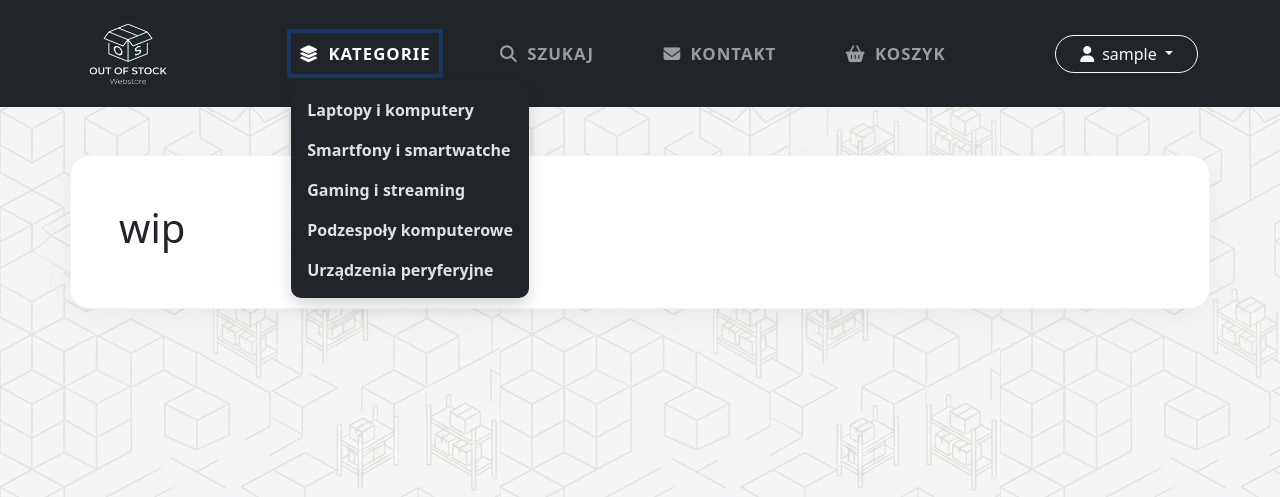
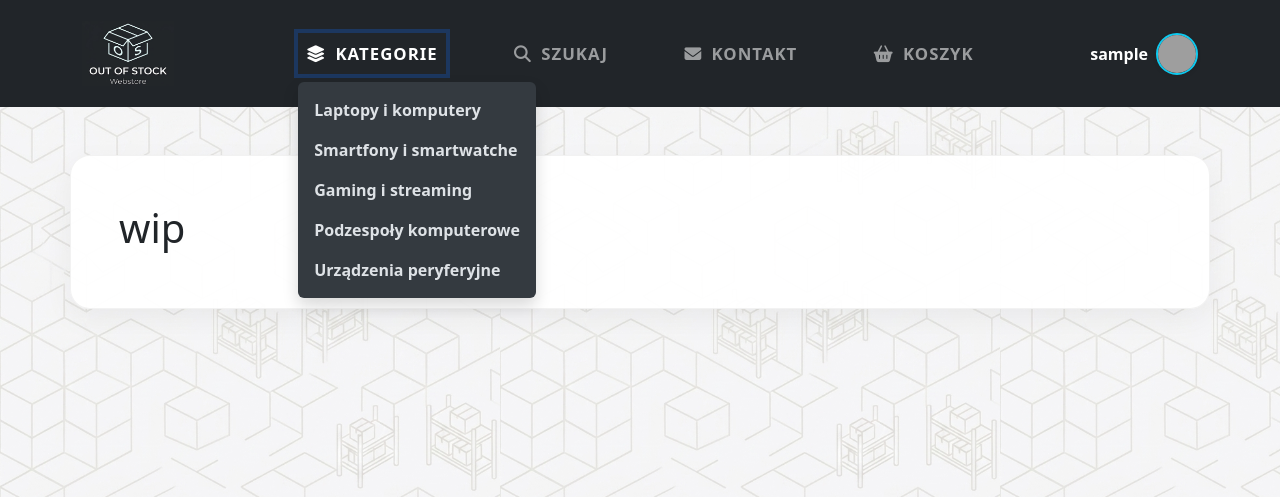
Before and after one commit to damianjuszczak/django_webstore, a Django app: page /about in a window 1280 px wide, after a click on "KATEGORIE". Shown: the top 497 px of the page. Run offline with Django 5.2, Linux system fonts and the light colour scheme; the visitor is signed in with stand-in values (Sample User, id 1); grey boxes are pictures that could not be loaded.

Commit message:
tworzenie boxa z opcjami profilu po hoverze

```diff
--- a/webapp/main/templates/main/layout/navbar.html
+++ b/webapp/main/templates/main/layout/navbar.html
@@ -16,7 +16,6 @@
 
       <ul class="navbar-nav flex-grow-1 justify-content-evenly px-lg-5 mb-2 mb-lg-0 custom-nav">
         {% for link in links %}
-
           {% if link.children %}
             <li class="nav-item dropdown">
               <a class="nav-link dropdown-toggle text-uppercase fw-bold" href="#" id="catDropdown" role="button" data-bs-toggle="dropdown" aria-expanded="false" style="font-size: 1.05rem; letter-spacing: 1px;">
@@ -28,37 +27,54 @@
                 {% endfor %}
               </ul>
             </li>
-
           {% else %}
             <li class="nav-item">
               <a class="nav-link text-uppercase fw-bold" style="font-size: 1.05rem; letter-spacing: 1px;" href="{{ link.href }}">
                 <i class="fa-solid {{ link.icon }} me-1"></i> {{ link.name }}
-
                 {% if link.name == 'Koszyk' and cart|length > 0 %}
                   <span class="badge bg-secondary rounded-pill ms-1">{{ cart|length }}</span>
                 {% endif %}
               </a>
             </li>
           {% endif %}
-
         {% endfor %}
       </ul>
 
       <div class="d-flex align-items-center gap-3">
         {% if request.user.is_authenticated %}
-            <div class="dropdown">
-                <a href="#" class="btn btn-outline-light rounded-pill px-4 dropdown-toggle" data-bs-toggle="dropdown" aria-expanded="false">
-                    <i class="fa-solid fa-user me-2"></i>{{ request.user.username }}
+            <div class="nav-item dropdown profile-dropdown">
+                <a class="nav-link d-flex align-items-center py-0" href="#" id="profileDropdown" role="button" data-bs-toggle="dropdown" aria-expanded="false">
+                    <span class="me-2 text-white fw-bold d-none d-lg-inline">{{ request.user.username }}</span>
+
+                    <div class="avatar-wrapper">
+                        {% if request.user.profile.avatar %}
+                            <img src="{{ request.user.profile.avatar.url }}" class="rounded-circle border border-2 border-info shadow-sm" style="width: 42px; height: 42px; object-fit: cover;">
+                        {% else %}
+                            <img src="{% static 'main/img/default_avatar.png' %}" class="rounded-circle border border-2 border-info shadow-sm" style="width: 42px; height: 42px; object-fit: cover;">
+                        {% endif %}
+                    </div>
                 </a>
-                <ul class="dropdown-menu dropdown-menu-end shadow dropdown-menu-dark mt-2 border-0">
-                    <li><a class="dropdown-item py-2" href="{% url 'profile_view' %}">Profil użytkownika</a></li>
-                    <li><hr class="dropdown-divider border-secondary"></li>
-                    <li>
+
+                <ul class="dropdown-menu dropdown-menu-end shadow-lg border-0 mt-2" aria-labelledby="profileDropdown">
+                    <div class="dropdown-header-custom text-center">
+                        <span>Zalogowany jako</span>
+                        <strong class="d-block text-white">{{ request.user.username }}</strong>
+                        <small class="user-email">{{ request.user.email|default:"Brak e-maila" }}</small>
+                    </div>
+
+                    <li><a class="dropdown-item" href="{% url 'profile_view' %}"><i class="fa-solid fa-user-circle me-2"></i>Mój Profil</a></li>
+                    <li><a class="dropdown-item" href="#"><i class="fa-solid fa-receipt me-2"></i>Moje Zamówienia</a></li>
+                    <li><a class="dropdown-item" href="#"><i class="fa-solid fa-heart me-2"></i>Lista życzeń</a></li>
+                    <li><a class="dropdown-item" href="#"><i class="fa-solid fa-headset me-2"></i>Pomoc i Wsparcie</a></li>
+
+                    <div class="logout-wrapper mt-2">
                         <form method="POST" action="{% url 'logout_user' %}" class="m-0 p-0">
                             {% csrf_token %}
-                            <button class="dropdown-item text-danger fw-bold" type="submit">Wyloguj się</button>
+                            <button class="btn btn-outline-danger btn-sm w-100 fw-bold" type="submit">
+                                <i class="fa-solid fa-power-off me-2"></i>Wyloguj się
+                            </button>
                         </form>
-                    </li>
+                    </div>
                 </ul>
             </div>
         {% else %}
@@ -71,58 +87,113 @@
   </div>
 </nav>
 
- <style>
-    /* Podstawa linków */
+<style>
+    /* --- OGÓLNE STYLE NAWIGACJI --- */
     .custom-nav .nav-link {
         position: relative;
         padding-bottom: 8px;
         transition: 0.3s;
     }
 
-    /* Linia - używamy !important, żeby strzałka bootstrapa nie psułą */
     .custom-nav .nav-link::after {
-        content: '' !important; /* Zamiast strzalki pusta treść */
+        content: '' !important;
         position: absolute;
-        width: 0;
-        height: 3px;
-        bottom: 0;
-        left: 0;
+        width: 0; height: 3px; bottom: 0; left: 0;
         background-color: #0dcaf0;
         transition: width 0.3s ease;
         border-radius: 2px;
-        display: block !important; /* Upewniamy się, że element istnieje */
-        border: none !important; /* Usuwamy obramowanie, które tworzyło strzałkę */
+        display: block !important;
+        border: none !important;
     }
 
-    /* Animacja linii po najechaniu */
-    .custom-nav .nav-link:hover::after {
-        width: 100%;
+    .custom-nav .nav-link:hover::after { width: 100%; }
+    .custom-nav .nav-link:hover { color: #fff !important; transform: translateY(-2px); }
+
+    /* --- CZYSTY I SMUKŁY DROPDOWN PROFILU --- */
+    .profile-dropdown .dropdown-menu {
+        right: 0 !important;
+        left: auto !important;
+        width: 220px;
+        border-radius: 12px;
+        background: #1a1d20 !important;
+        padding: 0;
+        overflow: hidden;
+        margin-top: 10px !important;
+        border: 1px solid #0dcaf0 !important; /* Stała, elegancka ramka */
+        box-shadow: 0 10px 30px rgba(0,0,0,0.6) !important;
     }
 
-    .custom-nav .nav-link:hover {
-        color: #fff !important;
-        transform: translateY(-2px);
+    /* HOVER I MOST DLA MYSZKI */
+    @media (min-width: 992px) {
+        .profile-dropdown:hover .dropdown-menu {
+            display: block;
+            margin-top: 0;
+        }
+        .profile-dropdown::before {
+            content: '';
+            position: absolute;
+            top: 100%;
+            left: 0;
+            width: 100%;
+            height: 20px;
+            display: block;
+        }
     }
 
-    /* Styl rozwijanego menu (Dropdown) */
-    .dropdown-menu-dark {
-        background-color: #212529;
-        border-radius: 10px;
-        border: 1px solid rgba(255,255,255,0.1);
+    /* NAGŁÓWEK BOXA */
+    .dropdown-header-custom {
+        background: #212529;
+        padding: 15px 10px;
+        border-bottom: 1px solid rgba(13, 202, 240, 0.3);
     }
 
-    .dropdown-item:hover {
-        background-color: #343a40;
-        color: #0dcaf0 !important;
-        padding-left: 25px;
+    .dropdown-header-custom span {
+        font-size: 0.65rem;
+        color: #0dcaf0;
+        text-transform: uppercase;
+        font-weight: 800;
+        letter-spacing: 1px;
     }
 
-    /* Logo i Przyciski */
+    .user-email {
+        display: block;
+        font-size: 0.75rem;
+        color: #adb5bd !important;
+        margin-top: 2px;
+        word-break: break-all;
+    }
+
+    /* ELEMENTY LISTY */
+    .profile-dropdown .dropdown-item {
+        padding: 10px 15px;
+        color: #f8f9fa !important;
+        font-size: 0.9rem;
+        transition: 0.2s;
+    }
+
+    .profile-dropdown .dropdown-item i {
+        width: 20px;
+        color: #0dcaf0;
+    }
+
+    .profile-dropdown .dropdown-item:hover {
+        background: rgba(13, 202, 240, 0.1) !important;
+        color: #0dcaf0 !important;
+        padding-left: 22px;
+    }
+
+    /* SEKACJA WYLOGOWANIA */
+    .logout-wrapper {
+        padding: 12px;
+        background: #15181b;
+    }
+
+    /* ANIMACJA AWATARA */
+    .avatar-wrapper { transition: 0.3s; }
+    .profile-dropdown:hover .avatar-wrapper { transform: scale(1.1); }
+
+    /* LOGO I PRZYCISKI */
     .logo-hover { transition: 0.3s; }
     .logo-hover:hover { transform: scale(1.03); }
-
-    .btn-outline-light:hover {
-        background: #fff;
-        color: #212529 !important;
-    }
+    .btn-outline-light:hover { background: #fff; color: #212529 !important; }
 </style>
```
